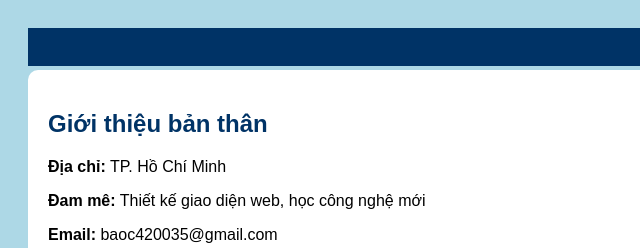
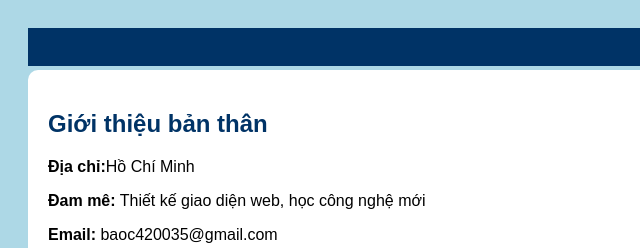
Before and after one commit to HoangHai-1502/HH, a plain HTML site: page index.html in a window 1280 px wide. Shown: the top 248 px of the page, 0-640 px from the left. Drawn offline with Linux system fonts and the light colour scheme.

Commit message:
first commit

```diff
--- a/index.html
+++ b/index.html
@@ -11,7 +11,7 @@
 
   <div class="section">
     <h2>Giới thiệu bản thân</h2>
-    <p><strong>Địa chỉ:</strong> TP. Hồ Chí Minh</p>
+    <p><strong>Địa chỉ:</strong>Hồ Chí Minh</p>
     <p><strong>Đam mê:</strong> Thiết kế giao diện web, học công nghệ mới</p>
     <p><strong>Email:</strong> baoc420035@gmail.com</p>
   </div>
```
